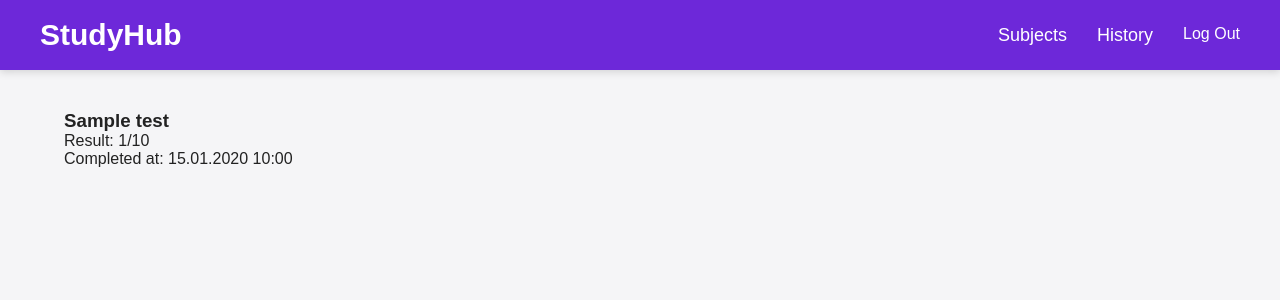
After one commit to AbildayevTamerlan/studyhub, a Django app: page /history/ in a window 1280 px wide. The commit adds this page. Shown: the top 300 px of the page. Run offline with Django 5.2, Linux system fonts and the light colour scheme; a user stored in the database is signed in; tables that the repository leaves empty hold one stand-in row (values such as "Sample post").

Commit message:
implement test attempts and results history

```diff
--- a/quizzes/admin.py
+++ b/quizzes/admin.py
@@ -28,7 +28,7 @@ class AnswerAdmin(admin.ModelAdmin):
 
 @admin.register(Attempt)
 class AttemptAdmin(admin.ModelAdmin):
-    list_display = ["user", "test", "score", "correct_answers", "completed_at"]
+    list_display = ["user", "test", "total_questions", "correct_answers", "completed_at"]
     list_filter = ["test", "completed_at"]
     search_fields = ["user__username", "test__title"]
 
--- a/quizzes/models.py
+++ b/quizzes/models.py
@@ -49,7 +49,7 @@ class Attempt(models.Model):
     test = models.ForeignKey(
         Test, on_delete=models.CASCADE, related_name="attempts"
     )  # many attempts belong to one test
-    score = models.FloatField(null=True, blank=True)
+    total_questions = models.PositiveIntegerField(null=True, blank=True)
     correct_answers = models.PositiveIntegerField(null=True, blank=True)
     completed_at = models.DateTimeField(null=True, blank=True)
 
--- a/quizzes/urls.py
+++ b/quizzes/urls.py
@@ -1,6 +1,6 @@
 from django.urls import path
 
-from .views import home, subjects, subject_tests, take_test, test_result
+from .views import home, subjects, subject_tests, take_test, test_result, history
 
 urlpatterns = [
     path("", home, name="home"),
@@ -8,4 +8,5 @@ urlpatterns = [
     path("subjects/<int:subject_id>/", subject_tests, name="subject_tests"),
     path("tests/<int:test_id>/", take_test, name="take_test"),
     path("tests/<int:test_id>/result/", test_result, name="test_result"),
+    path("history/", history, name="history"),
 ]
--- a/quizzes/views.py
+++ b/quizzes/views.py
@@ -1,6 +1,8 @@
 from django.shortcuts import render, get_object_or_404
+from django.contrib.auth.decorators import login_required
+from django.utils import timezone
 
-from quizzes.models import Subject, Test, Answer
+from quizzes.models import Subject, Test, Question, Answer, Attempt, UserAnswer
 
 
 def home(request):
@@ -18,17 +20,37 @@ def subject_tests(request, subject_id):
     return render(request, "subject_tests.html", context)
 
 
+@login_required
 def take_test(request, test_id):
     test = get_object_or_404(Test, pk=test_id)
+
     if request.method == "POST":
-        score = 0
+        attempt = Attempt.objects.create(user=request.user, test=test)
+        correct_answers = 0
+
         for question in request.POST:
             if question.startswith("question_"):
                 selected_answer = request.POST[question]
-                answer = Answer.objects.get(pk=selected_answer)
+                answer = get_object_or_404(Answer, pk=selected_answer)
+
                 if answer.is_correct:
-                    score += 1
-        return render(request, "test_result.html", {"test": test, "score": score})
+                    correct_answers += 1
+
+                UserAnswer.objects.create(
+                    attempt=attempt,
+                    question=answer.question,
+                    answer=answer,
+                    is_correct=answer.is_correct,
+                )
+
+        total_questions = test.questions.count()
+
+        attempt.total_questions = total_questions
+        attempt.correct_answers = correct_answers
+        attempt.completed_at = timezone.now()
+        attempt.save()  # insert the changes into database
+
+        return render(request, "test_result.html", {"test": test, "attempt": attempt})
     else:
         context = {"test": test, "questions": test.questions.all()}
         return render(request, "take_test.html", context)
@@ -37,3 +59,9 @@ def take_test(request, test_id):
 def test_result(request, test_id):
     context = {"test": get_object_or_404(Test, pk=test_id)}
     return render(request, "test_result.html", context)
+
+
+@login_required
+def history(request):
+    attempts = request.user.attempts.all()
+    return render(request, "history.html", {"attempts": attempts})
--- a/templates/base.html
+++ b/templates/base.html
@@ -20,7 +20,7 @@
 
     <nav class="navigation">
         <a href="{% url 'subjects' %}">Subjects</a>
-        <a href="#">History</a>
+        <a href="{% url 'history' %}">History</a>
         {% if user.is_authenticated %}
             <form action="{% url 'logout' %}" method="post">
                 {% csrf_token %}
--- /dev/null
+++ b/templates/history.html
@@ -0,0 +1,10 @@
+{% extends "base.html" %}
+
+{% block content %}
+   {% for attempt in attempts %}
+      <h3>{{ attempt.test }}</h3>
+      <p>Result: {{ attempt.correct_answers }}/{{ attempt.total_questions }}</p>
+      <p>Completed at: {{ attempt.completed_at|date:"d.m.Y H:i" }}</p>
+      <br>
+   {% endfor %}
+{% endblock content %}
--- a/templates/test_result.html
+++ b/templates/test_result.html
@@ -2,5 +2,6 @@
 
 {% block content %}
 <h3>{{ test }}</h3>
-<p>Your result is: {{ score }}</p>
+<p>Result: {{ attempt.correct_answers }}/{{ attempt.total_questions }}</p>
+<p>Completed at: {{ attempt.completed_at|date:"d.m.Y H:i" }}</p>
 {% endblock content %}
```
Also changed, not shown: quizzes/migrations/0003_remove_attempt_score_attempt_total_questions.py (added).
